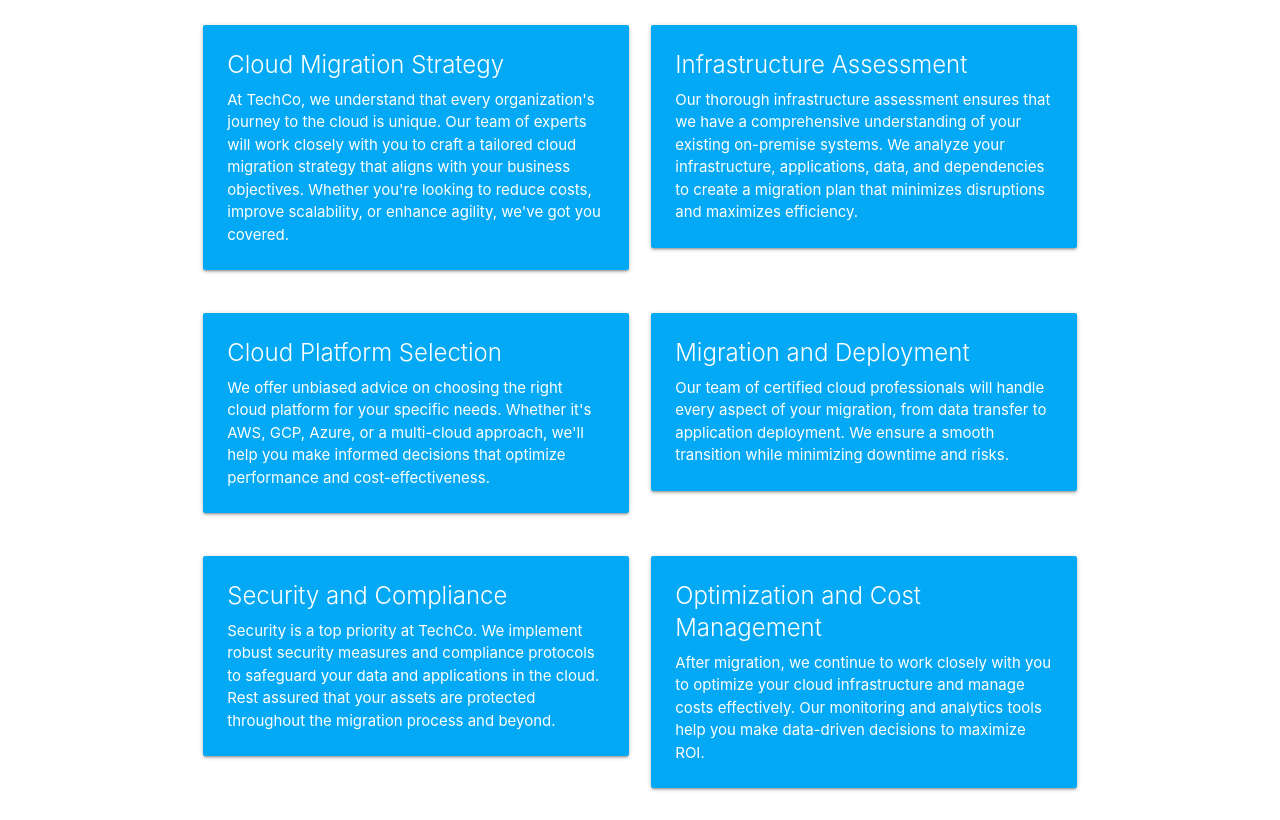
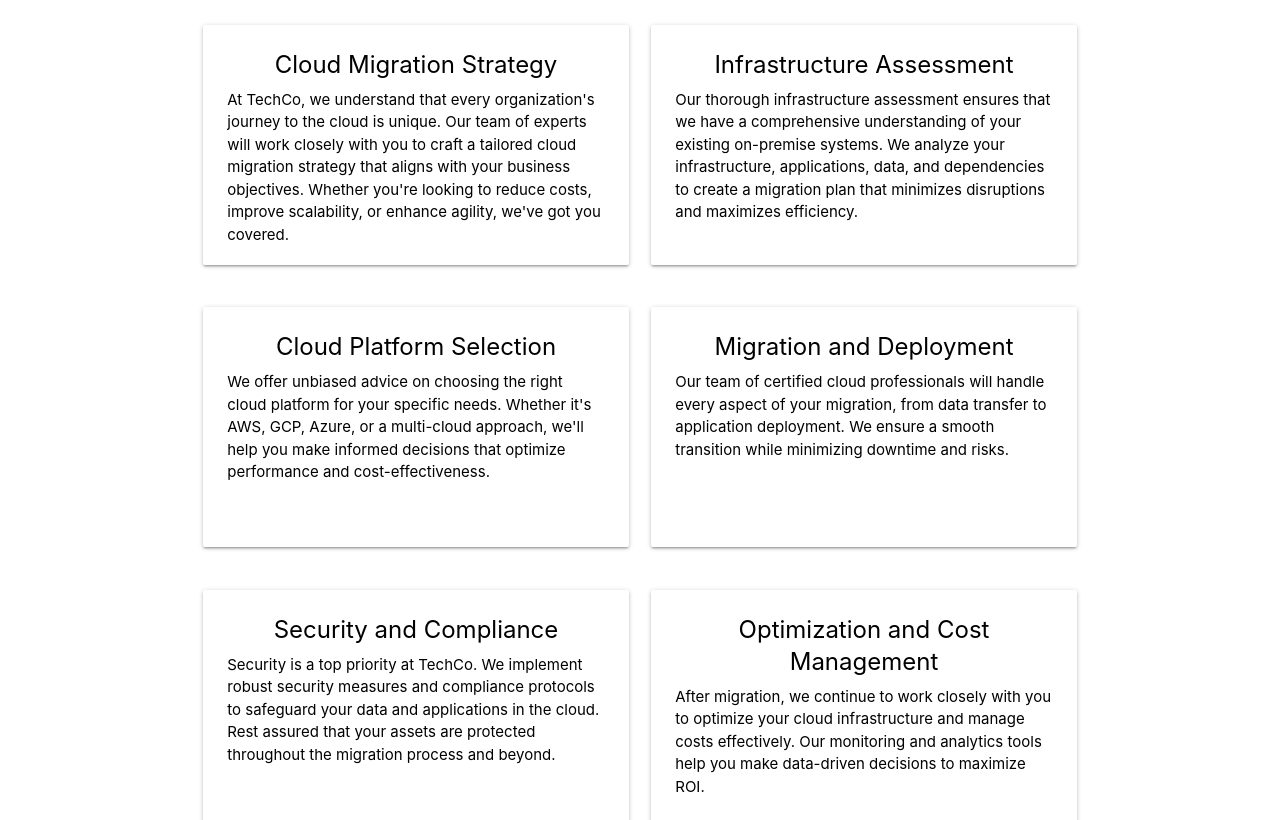
Before and after one commit to zfu177/techco-frontend-3504-g1, a plain HTML site: page services.html in a window 1280 px wide. Shown: the part 120-940 px from the top of the page. Drawn offline with nearby package versions, Linux system fonts and the light colour scheme.

Commit message:
change color of services cards

```diff
--- a/css/custom.css
+++ b/css/custom.css
@@ -58,6 +58,15 @@ main {
   text-align: center;
 }
 
+.card-title {
+  font-weight: 400 !important;
+  text-align: center;
+}
+
+.card {
+  height: 240px;
+}
+
 .aboutus h5 {
   text-align: center;
 }
--- a/services.html
+++ b/services.html
@@ -40,16 +40,16 @@
       </div>
       <div class="row">
         <div class="col s6">
-          <div class="card hoverable light-blue">
-            <div class="card-content white-text">
+          <div class="card hoverable white">
+            <div class="card-content black-text">
               <span class="card-title">Cloud Migration Strategy</span>
               <p>At TechCo, we understand that every organization's journey to the cloud is unique. Our team of experts will work closely with you to craft a tailored cloud migration strategy that aligns with your business objectives. Whether you're looking to reduce costs, improve scalability, or enhance agility, we've got you covered.</p>
             </div>
           </div>
         </div>
         <div class="col s6">
-          <div class="card hoverable light-blue">
-            <div class="card-content white-text">
+          <div class="card hoverable white">
+            <div class="card-content black-text">
               <span class="card-title">Infrastructure Assessment</span>
               <p>Our thorough infrastructure assessment ensures that we have a comprehensive understanding of your existing on-premise systems. We analyze your infrastructure, applications, data, and dependencies to create a migration plan that minimizes disruptions and maximizes efficiency.</p>
             </div>
@@ -59,16 +59,16 @@
 
       <div class="row">
         <div class="col s6">
-          <div class="card hoverable light-blue">
-            <div class="card-content white-text">
+          <div class="card hoverable white">
+            <div class="card-content black-text">
               <span class="card-title">Cloud Platform Selection</span>
               <p>We offer unbiased advice on choosing the right cloud platform for your specific needs. Whether it's AWS, GCP, Azure, or a multi-cloud approach, we'll help you make informed decisions that optimize performance and cost-effectiveness.</p>
             </div>
           </div>
         </div>
         <div class="col s6">
-          <div class="card hoverable light-blue">
-            <div class="card-content white-text">
+          <div class="card hoverable white">
+            <div class="card-content black-text">
               <span class="card-title">Migration and Deployment</span>
               <p>Our team of certified cloud professionals will handle every aspect of your migration, from data transfer to application deployment. We ensure a smooth transition while minimizing downtime and risks.</p>
             </div>
@@ -78,16 +78,16 @@
 
       <div class="row">
         <div class="col s6">
-          <div class="card hoverable light-blue">
-            <div class="card-content white-text">
+          <div class="card hoverable white">
+            <div class="card-content black-text">
               <span class="card-title">Security and Compliance</span>
               <p>Security is a top priority at TechCo. We implement robust security measures and compliance protocols to safeguard your data and applications in the cloud. Rest assured that your assets are protected throughout the migration process and beyond.</p>
             </div>
           </div>
         </div>
         <div class="col s6">
-          <div class="card hoverable light-blue">
-            <div class="card-content white-text">
+          <div class="card hoverable white">
+            <div class="card-content black-text">
               <span class="card-title">Optimization and Cost Management</span>
               <p>After migration, we continue to work closely with you to optimize your cloud infrastructure and manage costs effectively. Our monitoring and analytics tools help you make data-driven decisions to maximize ROI.</p>
             </div>
@@ -97,8 +97,8 @@
 
       <div class="row">
         <div class="col s12">
-          <div class="card hoverable light-blue">
-            <div class="card-content white-text">
+          <div class="card hoverable white" style="height: 160px;">
+            <div class="card-content black-text">
               <span class="card-title">Ongoing Support and Maintenance</span>
               <p>TechCo offers continuous support and maintenance services to keep your cloud environment running at peak performance. We provide 24/7 monitoring, troubleshooting, and regular updates to ensure your cloud services are always up to date.</p>
             </div>
```
Also changed, not shown: index.html (+13 -6 lines).
